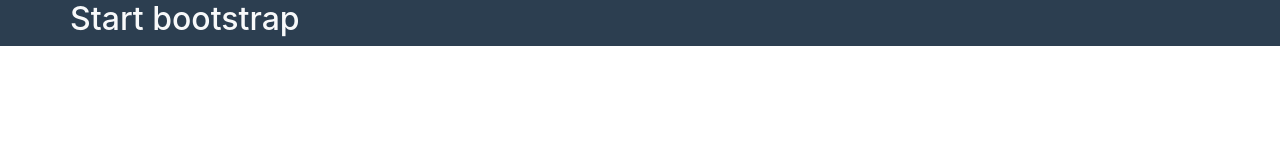
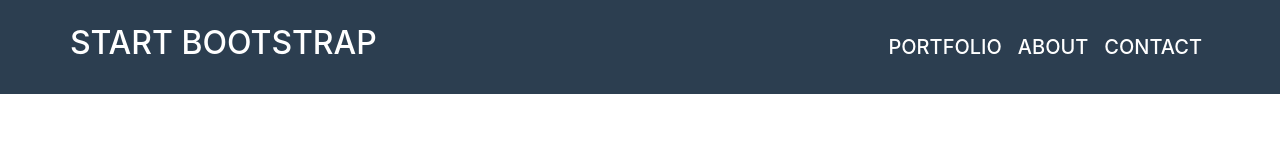
Before and after one commit to agnesvarga1/html-css-bootstrap-freelancer, a plain HTML site: page index.html in a window 1280 px wide. Drawn offline with nearby package versions, Linux system fonts and the light colour scheme.

Commit message:
head-nav responsive

```diff
--- a/index.html
+++ b/index.html
@@ -19,11 +19,13 @@
     <title>Portfolio with bootstrap</title>
   </head>
   <body>
-    <div class="container-fluid va_bg-dark-blue">
-      <header class="container text-light">
-        <div class="row d-flex justify-content-between align-items-center">
+    <div class="container-fluid va_bg-dark-blue p-sm-2">
+      <header class="container text-white text-uppercase">
+        <div class="row d-flex justify-content-between align-items-center py-3">
           <h2>Start bootstrap</h2>
-          <div class="hamb-menu d-md-none">
+          <div
+            class="hamb-menu d-md-none border border-secondary-subtle p-1 rounded"
+          >
             <svg
               xmlns="http://www.w3.org/2000/svg"
               height="30"
@@ -36,6 +38,17 @@
               />
             </svg>
           </div>
+          <div class="menu d-none d-sm-none d-md-flex">
+            <div class="menu-item p-2">
+              <a class="text-white h5" href="#">Portfolio</a>
+            </div>
+            <div class="menu-item p-2">
+              <a class="text-white h5" href="#">About</a>
+            </div>
+            <div class="menu-item p-2">
+              <a class="text-white h5" href="#">contact</a>
+            </div>
+          </div>
         </div>
       </header>
     </div>
```
